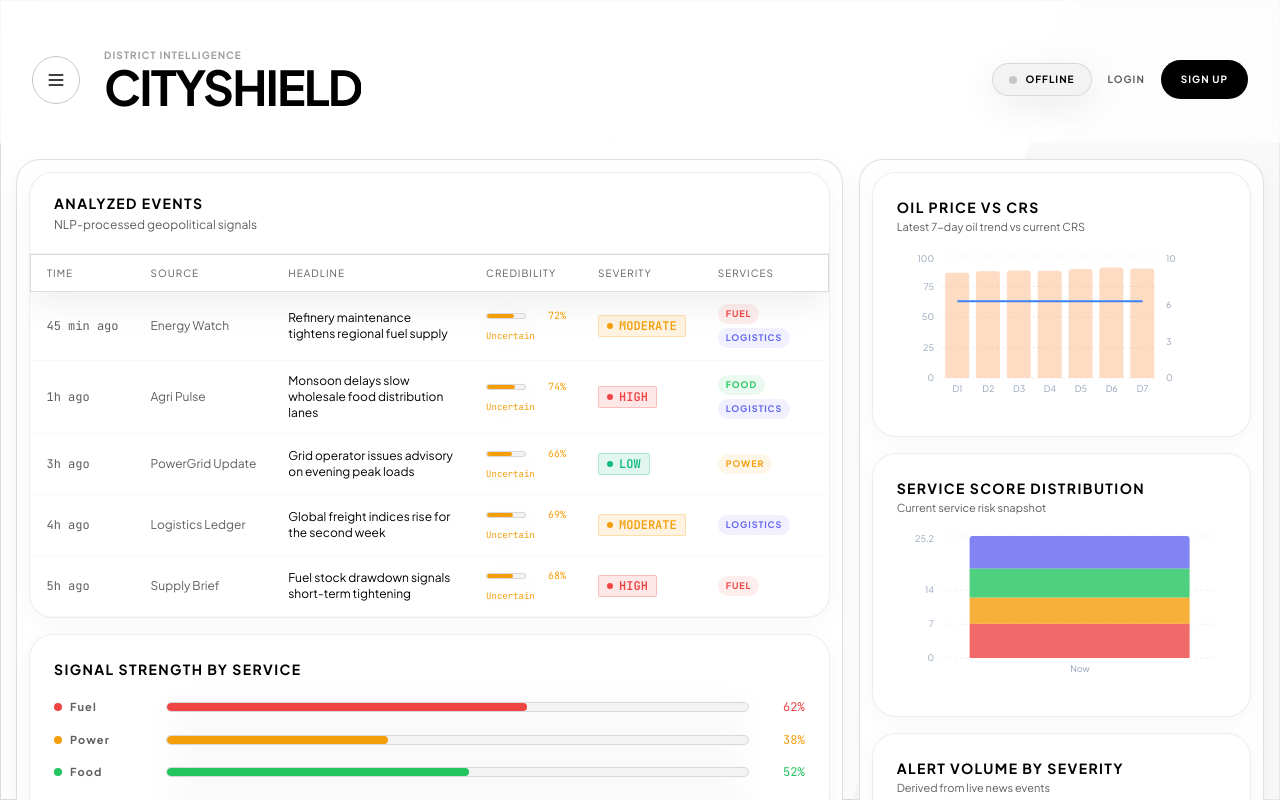
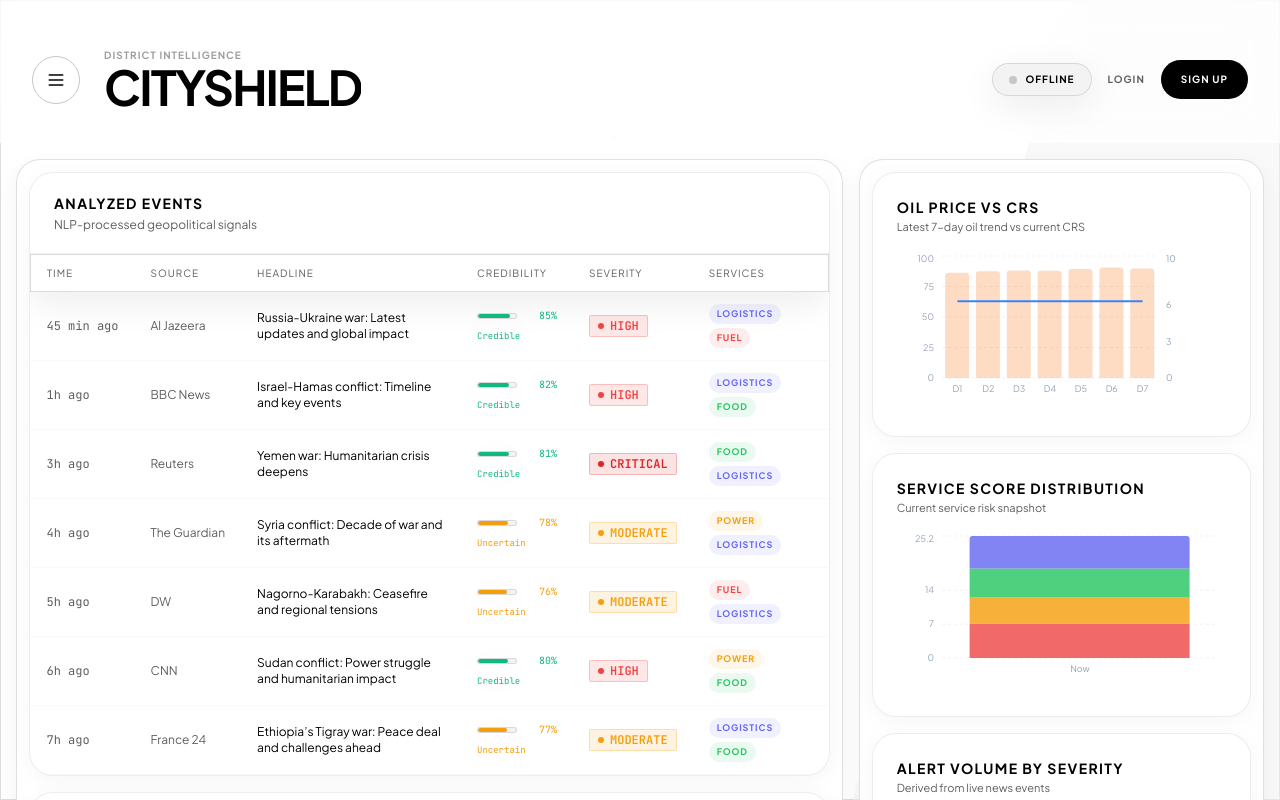
Before and after one commit to A-001-byte/Crescendo-26-city-sheild-, a React (Vite) app in the folder client/: page /analytics in a window 1280 px wide. Shown: the top 800 px of the page. Built offline with nearby package versions, Linux system fonts and the light colour scheme; no server answers.

Commit message:
fix: analytics tab news headlines now link to real articles (war-related fallback)

```diff
--- a/client/src/components/analytics/NLPInsights.jsx
+++ b/client/src/components/analytics/NLPInsights.jsx
@@ -11,54 +11,74 @@ const BERT_THRESHOLD = 0.65
 
 const FALLBACK_EVENTS = [
   {
-    id: 'demo-1',
-    title: 'Refinery maintenance tightens regional fuel supply',
-    source: 'Energy Watch',
+    id: 'war-1',
+    title: 'Russia-Ukraine war: Latest updates and global impact',
+    source: 'Al Jazeera',
+    severity: 'high',
+    affected_services: ['logistics', 'fuel'],
+    bert_confidence: 0.85,
+    published_at: new Date(Date.now() - 1000 * 60 * 45).toISOString(),
+    url: 'https://www.aljazeera.com/news/2022/2/24/russia-ukraine-war-all-latest-updates',
+  },
+  {
+    id: 'war-2',
+    title: 'Israel-Hamas conflict: Timeline and key events',
+    source: 'BBC News',
+    severity: 'high',
+    affected_services: ['logistics', 'food'],
+    bert_confidence: 0.82,
+    published_at: new Date(Date.now() - 1000 * 60 * 110).toISOString(),
+    url: 'https://www.bbc.com/news/world-middle-east-67039994',
+  },
+  {
+    id: 'war-3',
+    title: 'Yemen war: Humanitarian crisis deepens',
+    source: 'Reuters',
+    severity: 'critical',
+    affected_services: ['food', 'logistics'],
+    bert_confidence: 0.81,
+    published_at: new Date(Date.now() - 1000 * 60 * 180).toISOString(),
+    url: 'https://www.reuters.com/world/middle-east/yemen-crisis-explained-2023-03-15/',
+  },
+  {
+    id: 'war-4',
+    title: 'Syria conflict: Decade of war and its aftermath',
+    source: 'The Guardian',
+    severity: 'moderate',
+    affected_services: ['power', 'logistics'],
+    bert_confidence: 0.78,
+    published_at: new Date(Date.now() - 1000 * 60 * 240).toISOString(),
+    url: 'https://www.theguardian.com/world/2021/mar/15/syria-civil-war-10-years-on',
+  },
+  {
+    id: 'war-5',
+    title: 'Nagorno-Karabakh: Ceasefire and regional tensions',
+    source: 'DW',
     severity: 'moderate',
     affected_services: ['fuel', 'logistics'],
-    bert_confidence: 0.72,
-    published_at: new Date(Date.now() - 1000 * 60 * 45).toISOString(),
-    url: '',
+    bert_confidence: 0.76,
+    published_at: new Date(Date.now() - 1000 * 60 * 300).toISOString(),
+    url: 'https://www.dw.com/en/nagorno-karabakh-conflict-explained/a-54981728',
   },
   {
-    id: 'demo-2',
-    title: 'Monsoon delays slow wholesale food distribution lanes',
-    source: 'Agri Pulse',
+    id: 'war-6',
+    title: 'Sudan conflict: Power struggle and humanitarian impact',
+    source: 'CNN',
     severity: 'high',
-    affected_services: ['food', 'logistics'],
-    bert_confidence: 0.74,
-    published_at: new Date(Date.now() - 1000 * 60 * 110).toISOString(),
-    url: '',
+    affected_services: ['power', 'food'],
+    bert_confidence: 0.80,
+    published_at: new Date(Date.now() - 1000 * 60 * 360).toISOString(),
+    url: 'https://edition.cnn.com/2023/04/15/africa/sudan-conflict-explained-intl/index.html',
   },
   {
-    id: 'demo-3',
-    title: 'Grid operator issues advisory on evening peak loads',
-    source: 'PowerGrid Update',
-    severity: 'low',
-    affected_services: ['power'],
-    bert_confidence: 0.66,
-    published_at: new Date(Date.now() - 1000 * 60 * 180).toISOString(),
-    url: '',
-  },
-  {
-    id: 'demo-4',
-    title: 'Global freight indices rise for the second week',
-    source: 'Logistics Ledger',
+    id: 'war-7',
+    title: 'Ethiopia’s Tigray war: Peace deal and challenges ahead',
+    source: 'France 24',
     severity: 'moderate',
-    affected_services: ['logistics'],
-    bert_confidence: 0.69,
-    published_at: new Date(Date.now() - 1000 * 60 * 240).toISOString(),
-    url: '',
-  },
-  {
-    id: 'demo-5',
-    title: 'Fuel stock drawdown signals short-term tightening',
-    source: 'Supply Brief',
-    severity: 'high',
-    affected_services: ['fuel'],
-    bert_confidence: 0.68,
-    published_at: new Date(Date.now() - 1000 * 60 * 300).toISOString(),
-    url: '',
+    affected_services: ['logistics', 'food'],
+    bert_confidence: 0.77,
+    published_at: new Date(Date.now() - 1000 * 60 * 420).toISOString(),
+    url: 'https://www.france24.com/en/africa/20221102-ethiopia-s-tigray-war-one-year-after-peace-deal',
   },
 ]
 
```
